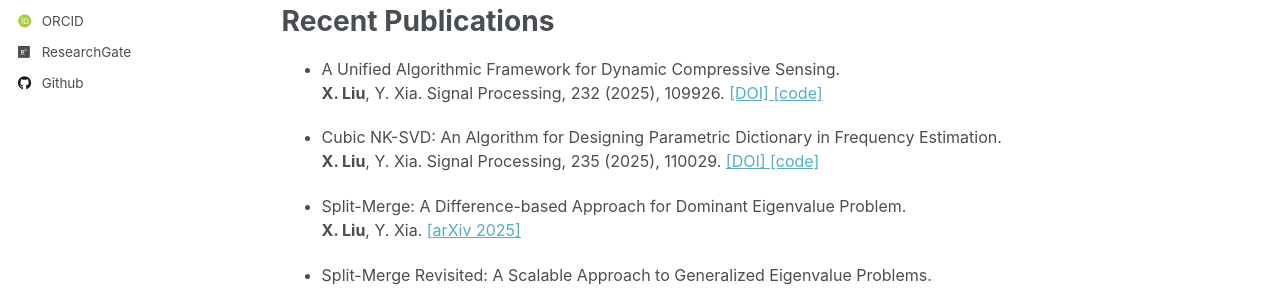
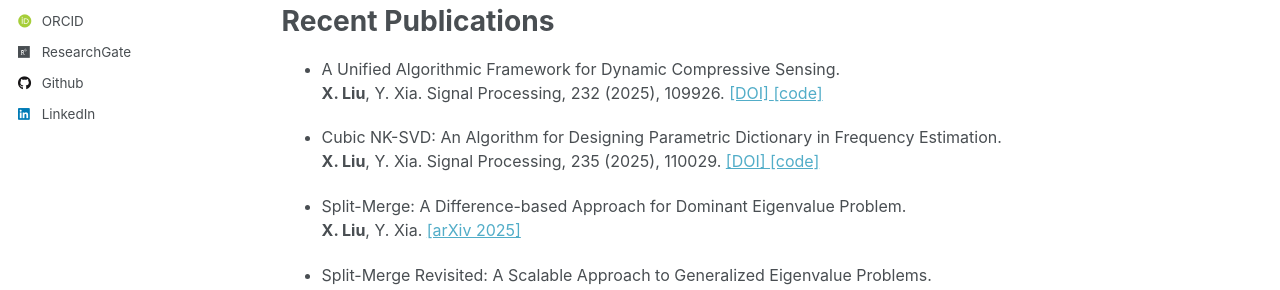
Before and after one commit to xzliu-opt/xzliu-opt.github.io, a Jekyll site: the page built from _pages/about.md, in a window 1280 px wide. Shown: the part 490-780 px from the top of the page. Built offline with Jekyll 4.4.1, drawn with Linux system fonts in a browser that asks for light colours; some web fonts are replaced.

Commit message:
Update _config.yml

```diff
--- a/_config.yml
+++ b/_config.yml
@@ -12,7 +12,7 @@ title                    : "Xiaozhi Liu"
 title_separator          : "-"
 name                     : &name "Xiaozhi Liu"
 description              : &description "PhD student, Applied Mathematics"
-url                      : https://xzliu-opt.github.io/ # the base hostname & protocol for your site e.g. "https://mmistakes.github.io"
+url                      : "https://xzliu-opt.github.io/" # the base hostname & protocol for your site e.g. "https://mmistakes.github.io"
 baseurl                  : "" # the subpath of your site, e.g. "/blog"
 repository               : "xzliu-opt.github.io/"
 
@@ -58,7 +58,7 @@ author:
   keybase          : # Username
   instagram        : # Username
   lastfm           : # Username
-  linkedin         : # Username
+  linkedin         : "https://www.linkedin.com/in/%E6%99%93%E5%BF%97-%E5%88%98-8b8935316/"
   mastodon         : # URL
   medium           : # URL
   pinterest        : # Username
```
